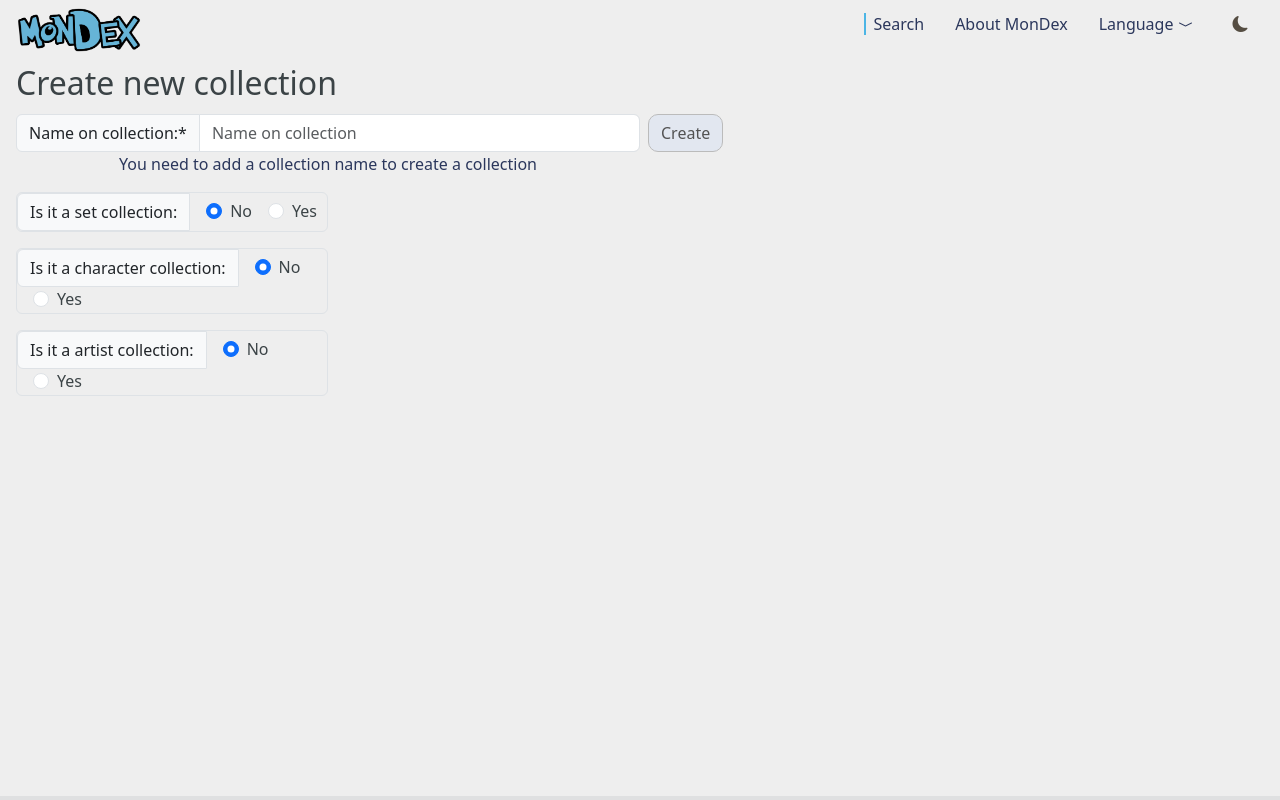
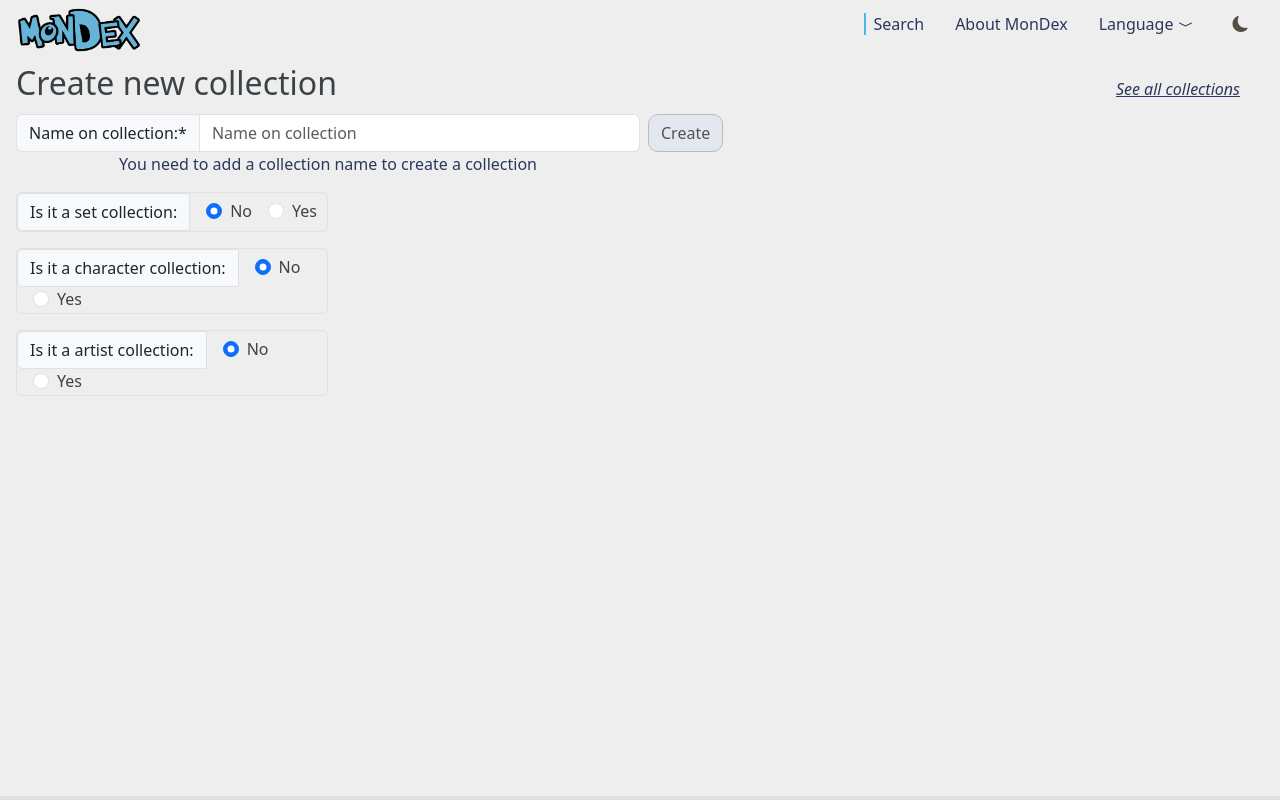
Before and after one commit to Carowa27/mondex, a React (Vite) app in the folder frontend/: page /create-new-collection in a window 1280 px wide. Shown: the top 800 px of the page. Built offline with nearby package versions, Linux system fonts and the light colour scheme; no server answers.

Commit message:
(ref) add link to all collspage

```diff
--- a/frontend/src/pages/CreateCollectionPage.tsx
+++ b/frontend/src/pages/CreateCollectionPage.tsx
@@ -264,7 +264,24 @@ export const CreateCollectionPage = () => {
 
   return (
     <div style={{ minHeight: "90vh" }}>
-      <h2>{language?.lang_code.collection_create_new_collection}</h2>
+      <div style={{ display: "flex", justifyContent: "space-between" }}>
+        <h2>{language?.lang_code.collection_create_new_collection}</h2>
+        {isDesktop ? (
+          <div className={"mt-3 d-flex"}>
+            <Link
+              className="fst-italic me-4"
+              to="/all-collections"
+              style={{
+                color: theme?.primaryColors.link.hex,
+              }}
+            >
+              <h6 className={"m-0"}>
+                {language?.lang_code.my_pages_see_all_collections}
+              </h6>
+            </Link>
+          </div>
+        ) : null}
+      </div>
       <form id="search-form" onSubmit={handleSubmit}>
         <div
           id="search-form-container"
```
